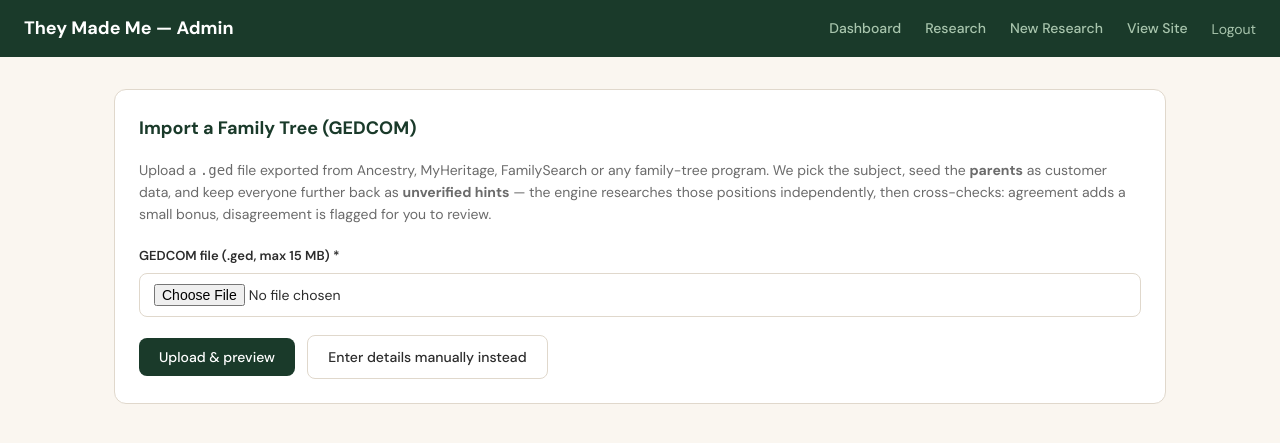
After one commit to NorthBearMedia/theymademe-app, a Node server app: page /admin/research/import in a window 1280 px wide. The commit adds this page. Shown: the top 443 px of the page. Run offline with Node 20, Linux system fonts and the light colour scheme; the visitor is signed in with stand-in values (Sample User, id 1); some libraries are stand-ins or nearby versions.

Commit message:
Admin: import a customer's family tree (GEDCOM) — two-step flow, parents trusted, rest are hints
Upload a .ged -> choose the subject (top 5 candidates with an outline of each) ->
create the job. The parsed file is held in a temp file between steps (never in the
session), upload ids are UUID-validated (path-traversal safe), uploads are swept
after an hour, and the size cap is 15 MB.

Trust policy (services/job-seeding.js): only the subject + parents (or +grandparents
if chosen) become Customer Data; everyone deeper is stored as UNVERIFIED hints in
input_data.gedcom_leads, which the engine cross-checks (agree = capped bonus,
disagree = flagged for review, never auto-resolved — rulebook v2.3.0). Rows are
written directly and notes are left empty on purpose, so the engine's
ensureCustomerDataStored() cannot re-promote hints to trusted data.

The parser module is loaded lazily: until it is present the routes answer with a
clear 503 message instead of an unhandled error. Smoke-tested against the real
server (form 200, upload 503-with-message, unauth 302, bad upload id 400).

Co-Authored-By: Claude <noreply@anthropic.com>
Claude-Session: https://claude.ai/code/session_013hAseav5snBoPkRdq8fnL7

```diff
--- a/app/src/routes/research.js
+++ b/app/src/routes/research.js
@@ -36,6 +36,109 @@ router.get('/', requireAuth, (req, res) => {
 // New research form
 router.get('/new', requireAuth, (req, res) => {
   res.render('research-new', { error: null });
+});
+
+// ─── Import a family tree (GEDCOM upload) ──────────────────────────────
+// Two steps (no JS needed): upload → choose the subject → create the job.
+// The parsed file is kept in a temp file between steps (never in the session).
+const multer = require('multer');
+const fs = require('fs');
+const path = require('path');
+const { v4: uuidv4Import } = require('uuid');
+const importConfig = require('../config');
+const uploadGedcom = multer({ storage: multer.memoryStorage(), limits: { fileSize: 15 * 1024 * 1024, files: 1 } });
+const UPLOAD_DIR = () => path.join(importConfig.DATA_DIR, 'uploads');
+const UPLOAD_ID_RE = /^[0-9a-f]{8}-[0-9a-f]{4}-[0-9a-f]{4}-[0-9a-f]{4}-[0-9a-f]{12}$/;
+
+// The GEDCOM parser is loaded lazily so a missing/broken module degrades to a
+// clear message instead of an unhandled 500.
+function loadGedcom(res) {
+  try {
+    return require('../services/gedcom-import');
+  } catch (e) {
+    console.error('[Import] gedcom-import unavailable:', e.message);
+    res.status(503).render('research-import', { error: 'GEDCOM import is not available on this server yet.', preview: null });
+    return null;
+  }
+}
+
+function sweepOldUploads() {
+  try {
+    for (const f of fs.readdirSync(UPLOAD_DIR())) {
+      const fp = path.join(UPLOAD_DIR(), f);
+      if (Date.now() - fs.statSync(fp).mtimeMs > 60 * 60 * 1000) fs.unlinkSync(fp);
+    }
+  } catch (e) { /* directory may not exist yet */ }
+}
+
+router.get('/import', requireAuth, (req, res) => {
+  res.render('research-import', { error: null, preview: null });
+});
+
+router.post('/import', requireAuth, (req, res, next) => {
+  uploadGedcom.single('gedcom')(req, res, (err) => {
+    if (err) {
+      const msg = err.code === 'LIMIT_FILE_SIZE' ? 'That file is larger than 15 MB.' : `Upload failed: ${err.message}`;
+      return res.status(400).render('research-import', { error: msg, preview: null });
+    }
+    next();
+  });
+}, (req, res) => {
+  if (!req.file) return res.status(400).render('research-import', { error: 'Choose a .ged file to upload.', preview: null });
+  const gedcom = loadGedcom(res);
+  if (!gedcom) return;
+  let parsed;
+  try {
+    parsed = gedcom.parseGedcom(req.file.buffer.toString('utf8'));
+  } catch (e) {
+    return res.status(400).render('research-import', { error: `Could not read that file: ${e.message}`, preview: null });
+  }
+  const roots = gedcom.suggestRoots(parsed, 5).slice(0, 5);
+  if (!roots.length) {
+    return res.status(400).render('research-import', { error: 'No suitable subject found — the file needs at least one person whose parents are recorded.', preview: null });
+  }
+  const outlines = roots.map(r => ({ root: r, ancestors: gedcom.extractAncestors(parsed, r.id, 3) }));
+
+  sweepOldUploads();
+  fs.mkdirSync(UPLOAD_DIR(), { recursive: true });
+  const uploadId = uuidv4Import();
+  fs.writeFileSync(path.join(UPLOAD_DIR(), `${uploadId}.ged`), req.file.buffer);
+
+  res.render('research-import', {
+    error: null,
+    preview: { uploadId, filename: req.file.originalname, individualCount: parsed.individuals.size, warnings: parsed.warnings || [], outlines },
+  });
+});
+
+router.post('/import/confirm', requireAuth, (req, res) => {
+  const { upload_id, root_xref, customer_name, customer_email, generations, trust } = req.body;
+  if (!UPLOAD_ID_RE.test(upload_id || '')) return res.status(400).send('Invalid upload reference');
+  const filePath = path.join(UPLOAD_DIR(), `${upload_id}.ged`);
+  if (!fs.existsSync(filePath)) {
+    return res.status(410).render('research-import', { error: 'That upload has expired — please upload the file again.', preview: null });
+  }
+  if (!customer_name || !root_xref) return res.status(400).send('Customer name and subject are required');
+
+  const gedcom = loadGedcom(res);
+  if (!gedcom) return;
+  try {
+    const { createJobFromUploadedTree } = require('../services/job-seeding');
+    const gens = Math.min(6, Math.max(4, parseInt(generations, 10) || 6));
+    const parsed = gedcom.parseGedcom(fs.readFileSync(filePath, 'utf8'));
+    const ancestors = gedcom.extractAncestors(parsed, root_xref, gens);
+    const seedMaxAsc = trust === 'grandparents' ? 7 : 3;
+    const intake = gedcom.toIntake(ancestors, { seedMaxAsc });
+    const { jobId, seeded, leads } = createJobFromUploadedTree(db, {
+      customer_name, customer_email, generations: gens, ancestors, intake, seedMaxAsc,
+      meta: { _gedcom_root: root_xref, _gedcom_people: parsed.individuals.size },
+    });
+    fs.unlinkSync(filePath);
+    console.log(`[Import] GEDCOM job ${jobId}: seeded ${seeded} customer positions, ${leads} unverified hints`);
+    res.redirect(`/admin/research/${jobId}`);
+  } catch (e) {
+    console.error('[Import] failed:', e);
+    res.status(400).render('research-import', { error: `Could not create the job: ${e.message}`, preview: null });
+  }
 });
 
 // Start research
--- /dev/null
+++ b/app/src/views/research-import.ejs
@@ -0,0 +1,92 @@
+<% if (typeof error !== 'undefined' && error) { %>
+    <div class="flash-error"><%= error %></div>
+<% } %>
+
+<% if (!preview) { %>
+<div class="card">
+    <h2>Import a Family Tree (GEDCOM)</h2>
+    <p style="color:var(--text-muted);font-size:14px;margin-bottom:20px;">
+        Upload a <code>.ged</code> file exported from Ancestry, MyHeritage, FamilySearch or any family-tree program.
+        We pick the subject, seed the <strong>parents</strong> as customer data, and keep everyone further back as
+        <strong>unverified hints</strong> — the engine researches those positions independently, then cross-checks:
+        agreement adds a small bonus, disagreement is flagged for you to review.
+    </p>
+    <form action="/admin/research/import" method="POST" enctype="multipart/form-data">
+        <div class="form-group">
+            <label>GEDCOM file (.ged, max 15&nbsp;MB) *</label>
+            <input type="file" name="gedcom" accept=".ged,.gedcom,text/plain" required>
+        </div>
+        <button type="submit" class="btn btn-primary">Upload &amp; preview</button>
+        <a href="/admin/research/new" class="btn btn-secondary" style="margin-left:8px;">Enter details manually instead</a>
+    </form>
+</div>
+<% } else { %>
+<div class="card">
+    <h2>Choose the subject</h2>
+    <p style="color:var(--text-muted);font-size:14px;margin-bottom:6px;">
+        <%= preview.individualCount %> people found in <strong><%= preview.filename %></strong>.
+        Pick who the tree is <em>for</em> (usually the customer) — best match first.
+        <% if (preview.warnings && preview.warnings.length) { %>
+            <br><span style="color:#856404;">⚠ <%= preview.warnings.length %> parsing note(s): <%= preview.warnings.slice(0, 3).join('; ') %></span>
+        <% } %>
+    </p>
+    <form action="/admin/research/import/confirm" method="POST">
+        <input type="hidden" name="upload_id" value="<%= preview.uploadId %>">
+
+        <% preview.outlines.forEach(function (o, i) { %>
+            <details <%= i === 0 ? 'open' : '' %> style="border:1px solid var(--border);border-radius:8px;padding:10px 14px;margin-bottom:10px;">
+                <summary style="cursor:pointer;">
+                    <label style="cursor:pointer;">
+                        <input type="radio" name="root_xref" value="<%= o.root.id %>" <%= i === 0 ? 'checked' : '' %>>
+                        <strong><%= o.root.name %></strong>
+                        <% if (o.root.birthYear) { %>(b. <%= o.root.birthYear %>)<% } %>
+                        — <%= o.root.ancestorCount %> ancestors found
+                    </label>
+                </summary>
+                <table style="width:100%;font-size:13px;margin-top:8px;border-collapse:collapse;">
+                    <tr style="text-align:left;color:var(--text-muted);"><th>#</th><th>Name</th><th>Born</th><th>Place</th></tr>
+                    <% o.ancestors.forEach(function (a) { %>
+                        <tr style="border-top:1px solid var(--border);">
+                            <td><%= a.asc %></td>
+                            <td><%= a.name %><% if (a.living) { %> <em style="color:var(--text-muted);">(living)</em><% } %></td>
+                            <td><%= a.birthYear || '' %></td>
+                            <td><%= a.birthPlace || '' %></td>
+                        </tr>
+                    <% }); %>
+                </table>
+            </details>
+        <% }); %>
+
+        <h3 style="font-size:15px;color:var(--forest);margin:24px 0 12px;padding-bottom:8px;border-bottom:1px solid var(--border);">Customer &amp; options</h3>
+        <div class="form-row">
+            <div class="form-group">
+                <label>Customer Name *</label>
+                <input type="text" name="customer_name" required value="<%= preview.outlines[0].root.name %>">
+            </div>
+            <div class="form-group">
+                <label>Customer Email</label>
+                <input type="email" name="customer_email" placeholder="e.g. john@example.com">
+            </div>
+        </div>
+        <div class="form-row">
+            <div class="form-group">
+                <label>Generations to Research</label>
+                <select name="generations">
+                    <option value="4">4 Generations</option>
+                    <option value="5">5 Generations</option>
+                    <option value="6" selected>6 Generations</option>
+                </select>
+            </div>
+            <div class="form-group">
+                <label>Trust the uploaded tree up to</label>
+                <select name="trust">
+                    <option value="parents" selected>Parents only (recommended)</option>
+                    <option value="grandparents">Parents and grandparents</option>
+                </select>
+            </div>
+        </div>
+        <button type="submit" class="btn btn-primary">Create research job</button>
+        <a href="/admin/research/import" class="btn btn-secondary" style="margin-left:8px;">Start over</a>
+    </form>
+</div>
+<% } %>
--- a/app/src/views/research-list.ejs
+++ b/app/src/views/research-list.ejs
@@ -2,6 +2,7 @@
     <div class="header-row">
         <h2 style="margin-bottom:0;">All Research Jobs</h2>
         <a href="/admin/research/new" class="btn btn-primary btn-sm">+ New Research</a>
+        <a href="/admin/research/import" class="btn btn-secondary btn-sm" style="margin-left:6px;">Import GEDCOM</a>
     </div>
 
     <% if (jobs.length > 0) { %>
--- a/app/src/views/research-new.ejs
+++ b/app/src/views/research-new.ejs
@@ -5,6 +5,7 @@
 <div class="card">
     <h2>New Research Job</h2>
     <p style="color:var(--text-muted);font-size:14px;margin-bottom:24px;">Enter the customer and subject details to begin ancestry research.</p>
+    <p style="font-size:13px;margin:-12px 0 20px;">Already have their tree? <a href="/admin/research/import">Import a GEDCOM file</a> instead.</p>
 
     <form action="/admin/research/start" method="POST">
         <h3 style="font-size:15px;color:var(--forest);margin-bottom:14px;padding-bottom:8px;border-bottom:1px solid var(--border);">Customer Details</h3>
```
Also changed, not shown: app/src/services/job-seeding.js (added, +88 -0 lines).
